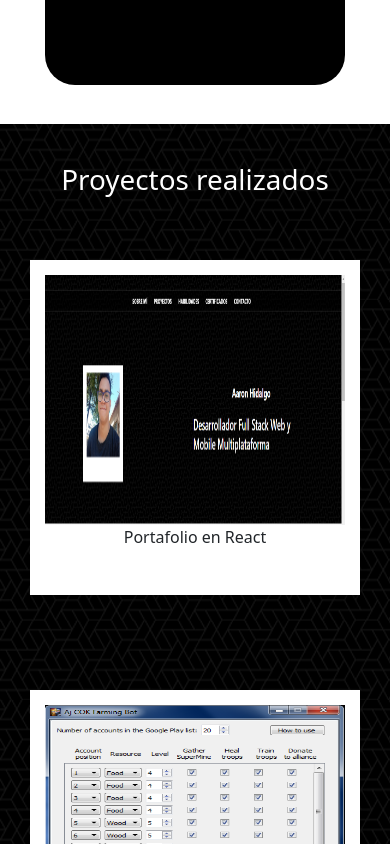
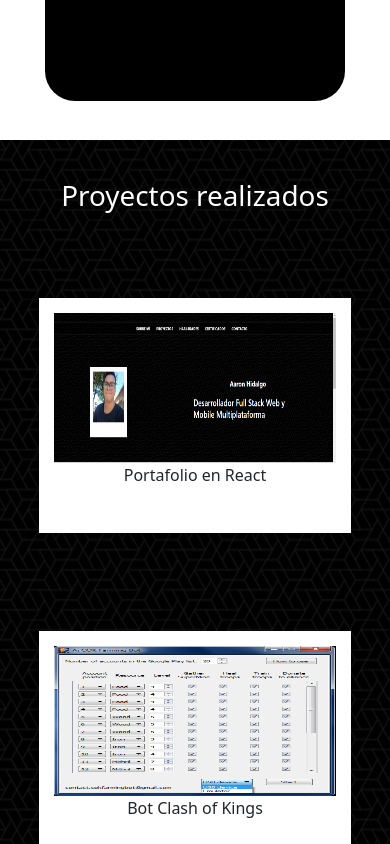
Before and after one commit to Aj3Aaron/Portfolio, a React (Create React App) app: page / in a window 390 px wide. Shown: the part 900-1744 px from the top of the page. Built offline with nearby package versions, Linux system fonts and the light colour scheme.

Commit message:
arreglando responsividad de la pagina

```diff
--- a/src/components/Project.js
+++ b/src/components/Project.js
@@ -1,12 +1,14 @@
-import React, { useState, useEffect  } from 'react';
+import React, { useState, useEffect } from 'react';
 import Modal from 'react-modal';
 import { CSSTransition } from 'react-transition-group';
-
 import { Carousel } from 'react-responsive-carousel';
 import 'react-responsive-carousel/lib/styles/carousel.min.css';
+import { FontAwesomeIcon } from '@fortawesome/react-fontawesome';
+import { faTimes } from '@fortawesome/free-solid-svg-icons';
 
 import "../styles/Project.css";
 import '../styles/Modal.css';
+
 
 Modal.setAppElement('#root');
 
@@ -18,28 +20,29 @@
     const [style, setStyle] = useState('span-component');
 
     function display_menu(display){
-        // Acceder al elemento con la clase .menu
         const menuElement = document.querySelector('.menu');
-
-        // Hacer algo con el elemento, por ejemplo, ocultarlo
         if (menuElement) {
           menuElement.style.display = display;
         }
+    }
+
+    function scroll(action){
+        document.body.style.overflow = action;
     }
 
     const openModal = () => {
         setModalIsOpen(true);
         setStyle('project-open');
         display_menu('none');
+        scroll('hidden');
     };
 
     const closeModal = () => {
         setModalIsOpen(false);
         setStyle('span-component');
         display_menu('flex');
+        scroll('auto');
     };
-
-
 
     return(
         <div>
@@ -58,12 +61,15 @@
                 unmountOnExit
             >
 
+
+
                 <Modal
                     isOpen={modalIsOpen}
                     onRequestClose={closeModal}
                     contentLabel="Ejemplo de Modal"
                 >
                     <div className='div-content-modal'>
+
                         <Carousel>
                             <div>
                                 <img className="photo-modal" src={urlImg} alt="Photo" />
@@ -75,8 +81,10 @@
                                 <img className="photo-modal" src={urlImg} alt="Photo" />
                             </div>
                         </Carousel>
+                        <div>
+                            <span onClick={closeModal} className='modal-close'><FontAwesomeIcon  icon={faTimes} /></span>
+                        </div>
                     </div>
-                    <button onClick={closeModal}>Cerrar Modal</button>
                 </Modal>
             </CSSTransition>
         </div>
--- a/src/sections/Projects.js
+++ b/src/sections/Projects.js
@@ -1,14 +1,15 @@
 import Project from "../components/Project";
+import React, { useState } from 'react';
+
 import "../styles/Project.css";
 
 function Projects(){
-
 
     return(
         <section className='contenedor-header contenedor-Projects'>
             <h1 className='h1-Projects'>Proyectos realizados</h1>
             <div className="div-projects">
-                <Project  urlImg={ require ('../img/ejemplo_portafolio.png')} urlImg1={ require ('../img/cambioDolar.jpg') } projectTitle="Portafolio en React" />
+                <Project urlImg={ require ('../img/ejemplo_portafolio.png')} urlImg1={ require ('../img/cambioDolar.jpg') } projectTitle="Portafolio en React" />
                 <Project urlImg={ require ('../img/bot_cok.png')} urlImg1={ require('../img/cambioDolar.jpg') }  projectTitle="Bot Clash of Kings" />
                 <Project urlImg={ require ('../img/home_tuGruero.png')} urlImg1={ require('../img/cambioDolar.jpg') }  projectTitle="Tu Gruero (se ha censurado informacion sensible)" />
                 <Project urlImg={ require ('../img/CambioDolar.png')} urlImg1={ require('../img/cambioDolar.jpg') }  projectTitle="App mobile multiplataforma" />
--- a/src/styles/Modal.css
+++ b/src/styles/Modal.css
@@ -13,6 +13,12 @@
     transition: opacity 300ms ease-in-out;
 }
 
+.ReactModal__Content {
+    width: 50%;
+    margin: 1.75rem auto;
+    background-color: rgb(73, 73, 73) !important;
+}
+
 
 .div-content-modal{
     display: flex;
@@ -20,6 +26,7 @@
 }
 
 .photo-modal{
+    padding: 5%;
     width: 800px;
     height: 500px;
 }
@@ -27,3 +34,41 @@
 .thumb{
     display: none !important;
 }
+
+.modal-close{
+    cursor: pointer;
+    color: #fff;
+}
+
+.project-open{
+    background: #fff;
+    box-shadow: 0 4px 6px rgba(0,0,0,.3);
+    display: inline-block;
+    /* margin: 55px 75px 30px; */
+    padding: 15px 15px 30px;
+    position: relative;
+    text-align: center;
+    text-decoration: none;
+    z-index: 0;
+    height: 55%;
+    width: 100%;
+}
+
+
+@media (max-width: 800px) {
+
+    .ReactModal__Content {
+        width: 50%;
+        margin: 1.75rem auto;
+        background-color: rgb(73, 73, 73) !important;
+    }
+
+    .photo-modal{
+        padding: 5%;
+        width: 100%;
+        height: 50px;
+    }
+
+
+
+}
--- a/src/styles/Project.css
+++ b/src/styles/Project.css
@@ -2,7 +2,7 @@
     background: #fff;
     box-shadow: 0 4px 6px rgba(0,0,0,.3);
     display: inline-block;
-    margin: 55px 75px 30px;
+    /* margin: 55px 75px 30px; */
     padding: 15px 15px 30px;
     position: relative;
     text-align: center;
@@ -10,6 +10,7 @@
     transition: all .2s linear;
     z-index: 0;
     height: 55%;
+    width: 100%;
 }
 
 .span-component:hover{
@@ -28,19 +29,6 @@
     0.3em 0.3em 1em rgba(0, 0, 0, 0.3);
 }
 
-.project-open{
-      background: #fff;
-      box-shadow: 0 4px 6px rgba(0,0,0,.3);
-      display: inline-block;
-      margin: 55px 75px 30px;
-      padding: 15px 15px 30px;
-      position: relative;
-      text-align: center;
-      text-decoration: none;
-      z-index: 0;
-      height: 55%;
-}
-
 .photo-component{
     display: block;
     width: 400px;
@@ -50,25 +38,35 @@
 .div-projects{
     display: grid;
     grid-template-columns: repeat(2, 1fr); /* Divide en dos columnas de igual ancho */
-    gap: 10px; /* Espacio entre columnas */
+    gap: 20px; /* Espacio entre columnas */
+    padding-bottom: 10%;
 }
 
 .h1-Projects{
     text-align: center;
+    padding-bottom: 10%;
 }
 
 @media (max-width: 800px) {
 
     .span-component{
-        margin: 55px 30px 30px;
-        padding: 15px 15px 30px;
-        /* display: none; */
+        background: #fff;
+        box-shadow: 0 4px 6px rgba(0,0,0,.3);
+        display: inline-block;
+        /* margin: 55px 75px 30px;
+        padding: 15px 15px 30px; */
+        position: relative;
+        text-align: center;
+        text-decoration: none;
+        z-index: 0;
+        height: 55%;
+        /* width: 50%; */
     }
 
     .photo-component{
         display: block;
-        width: 300px;
-        height: 250px;
+        width: 100%;
+        height: 150px;
     }
 
     .div-projects{
@@ -76,4 +74,9 @@
         grid-template-columns: repeat(1, 1fr);
     }
 
+   .div-component{
+        padding: 10%;
+   }
+
+
   }
--- a/src/styles/Skill.css
+++ b/src/styles/Skill.css
@@ -4,8 +4,8 @@
 
 .div-skills{
     padding-top: 8%;
-    /* display: -webkit-box; */
-    display: grid;
+    display: -webkit-box;
+    /* display: grid; */
     grid-template-columns: repeat(3, 1fr); /* Divide en dos columnas de igual ancho */
     gap: 10px; /* Espacio entre columnas */
 }
@@ -17,3 +17,14 @@
 .h1-skills{
     text-align: center;
 }
+
+@media (max-width: 800px) {
+    .div-skills{
+        padding-top: 8%;
+        display: -webkit-box;
+        display: grid;
+        grid-template-columns: repeat(3, 1fr); /* Divide en dos columnas de igual ancho */
+        gap: 10px; /* Espacio entre columnas */
+    }
+
+}
--- a/src/styles/styles.css
+++ b/src/styles/styles.css
@@ -147,12 +147,12 @@
     background-color: #ffffff;
   }
 
-  .contenedor-Projects, .contenedor-AboutMe, .contenedor-Skills, .contenedor-Certifications{
+  .contenedor-AboutMe, .contenedor-Skills, .contenedor-Certifications{
     padding: 5% 20% 10% 20%;
   }
 
   .h1-Projects, .fade-in, .profesion, .h1-Certifications{
-    padding-top: 5%;
+    padding-top: 10%;
     color: #ffffff;
   }
 
```
